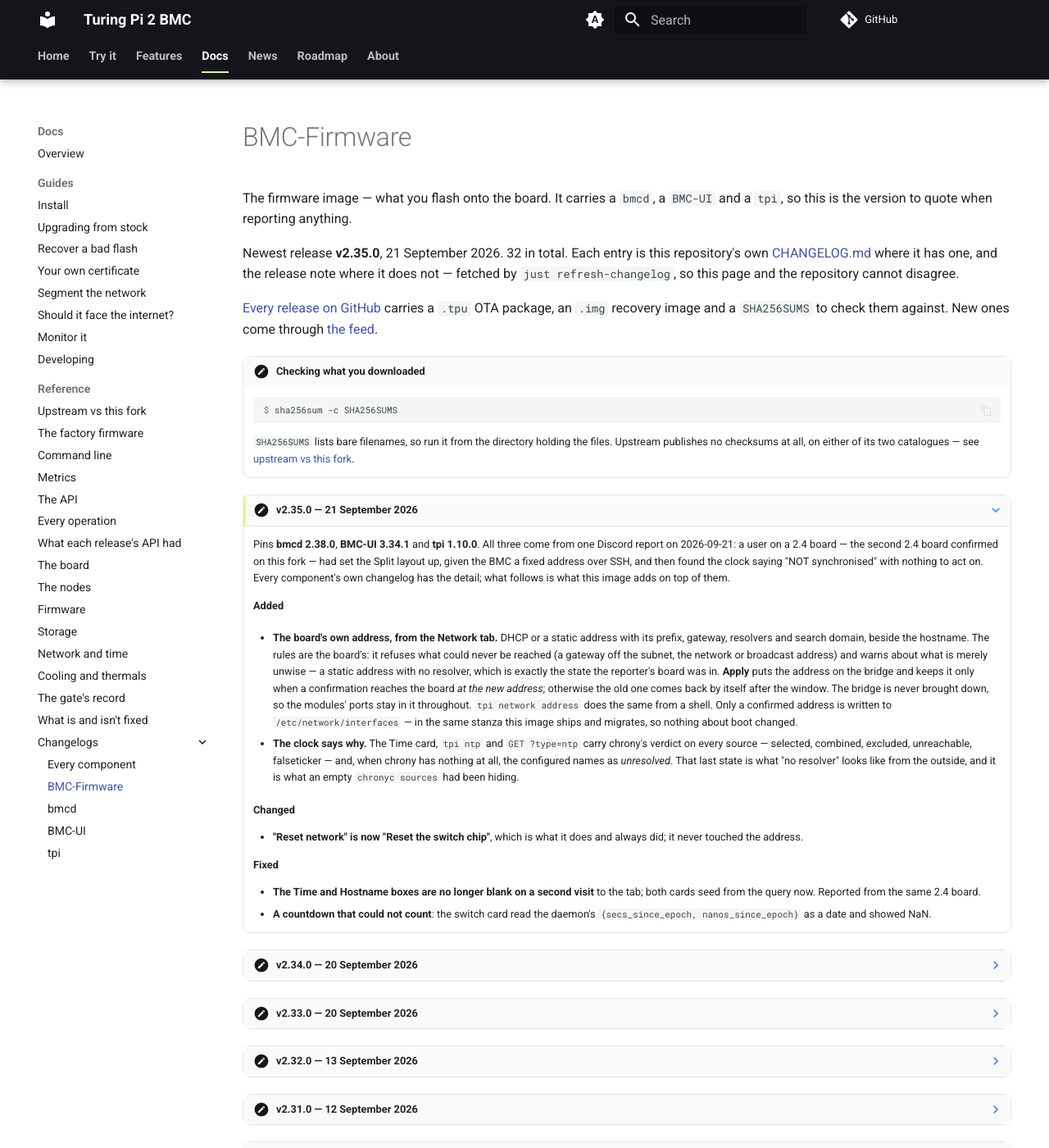
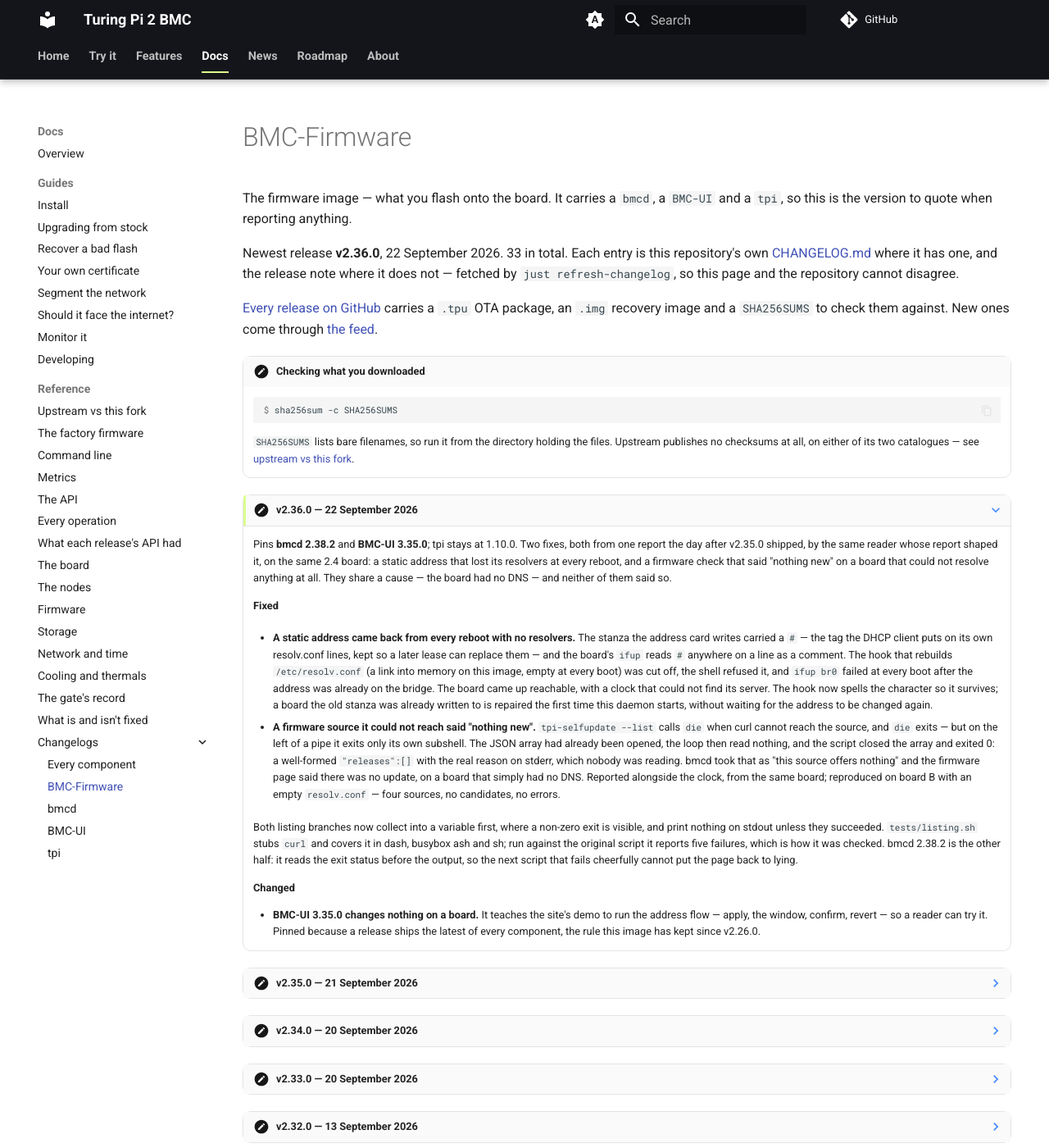
Before and after one commit to excavador-turing/www, an MkDocs documentation site: the page built from docs/changelog/firmware.md, in a window 1280 px wide and 1400 px high. Shown: the whole window at 82% size. Built offline with MkDocs 1.6.1 and Material for MkDocs 9.7.7, drawn with Linux system fonts in a browser that asks for light colours; comment, search, counter and statistics services are not loaded.

Commit message:
news: v2.36.0, and the pages it was waiting for
Both fixes are released and on both boards, so the pages that say "since
v2.36.0" can stand.

Co-Authored-By: Claude Opus 5 (1M context) <noreply@anthropic.com>

```diff
--- a/docs/changelog/firmware.md
+++ b/docs/changelog/firmware.md
@@ -1,5 +1,5 @@
 ---
-description: "Every BMC-Firmware release and what changed in it: 32 entries, newest v2.35.0, taken from the repository's own CHANGELOG.md."
+description: "Every BMC-Firmware release and what changed in it: 33 entries, newest v2.36.0, taken from the repository's own CHANGELOG.md."
 hide:
   - toc
 ---
@@ -8,7 +8,7 @@ hide:
 
 The firmware image — what you flash onto the board. It carries a `bmcd`, a `BMC-UI` and a `tpi`, so this is the version to quote when reporting anything.
 
-Newest release **v2.35.0**, 21 September 2026. 32 in total. Each entry is this repository's own [CHANGELOG.md](https://github.com/excavador-turing/BMC-Firmware/blob/hive/CHANGELOG.md) where it has one, and the release note where it does not — fetched by `just refresh-changelog`, so this page and the repository cannot disagree.
+Newest release **v2.36.0**, 22 September 2026. 33 in total. Each entry is this repository's own [CHANGELOG.md](https://github.com/excavador-turing/BMC-Firmware/blob/hive/CHANGELOG.md) where it has one, and the release note where it does not — fetched by `just refresh-changelog`, so this page and the repository cannot disagree.
 
 [Every release on GitHub](https://github.com/excavador-turing/BMC-Firmware/releases) carries a `.tpu` OTA package, an `.img` recovery image and a `SHA256SUMS` to check them against. New ones come through [the feed](../feed.xml).
 
@@ -20,7 +20,56 @@ Newest release **v2.35.0**, 21 September 2026. 32 in total. Each entry is this r
 
     `SHA256SUMS` lists bare filenames, so run it from the directory holding the files. Upstream publishes no checksums at all, on either of its two catalogues — see [upstream vs this fork](../reference/comparison.md).
 
-???+ note "v2.35.0 — 21 September 2026"
+???+ note "v2.36.0 — 22 September 2026"
+
+    Pins **bmcd 2.38.2** and **BMC-UI 3.35.0**; tpi stays at 1.10.0. Two fixes,
+    both from one report the day after v2.35.0 shipped, by the same reader whose
+    report shaped it, on the same 2.4 board: a static address that lost its
+    resolvers at every reboot, and a firmware check that said "nothing new" on a
+    board that could not resolve anything at all. They share a cause — the board
+    had no DNS — and neither of them said so.
+
+    **Fixed**
+
+    - **A static address came back from every reboot with no resolvers.** The
+      stanza the address card writes carried a `#` — the tag the DHCP client
+      puts on its own resolv.conf lines, kept so a later lease can replace them
+      — and the board's `ifup` reads `#` anywhere on a line as a comment. The
+      hook that rebuilds `/etc/resolv.conf` (a link into memory on this image,
+      empty at every boot) was cut off, the shell refused it, and `ifup br0`
+      failed at every boot after the address was already on the bridge. The
+      board came up reachable, with a clock that could not find its server. The
+      hook now spells the character so it survives; a board the old stanza was
+      already written to is repaired the first time this daemon starts, without
+      waiting for the address to be changed again.
+
+    - **A firmware source it could not reach said "nothing new".**
+      `tpi-selfupdate --list` calls `die` when curl cannot reach the source, and
+      `die` exits — but on the left of a pipe it exits only its own subshell.
+      The JSON array had already been opened, the loop then read nothing, and
+      the script closed the array and exited 0: a well-formed `"releases":[]`
+      with the real reason on stderr, which nobody was reading. bmcd took that
+      as "this source offers nothing" and the firmware page said there was no
+      update, on a board that simply had no DNS. Reported alongside the clock,
+      from the same board; reproduced on board B with an empty `resolv.conf` —
+      four sources, no candidates, no errors.
+
+      Both listing branches now collect into a variable first, where a non-zero
+      exit is visible, and print nothing on stdout unless they succeeded.
+      `tests/listing.sh` stubs `curl` and covers it in dash, busybox ash and
+      sh; run against the original script it reports five failures, which is
+      how it was checked. bmcd 2.38.2 is the other half: it reads the exit
+      status before the output, so the next script that fails cheerfully cannot
+      put the page back to lying.
+
+    **Changed**
+
+    - **BMC-UI 3.35.0 changes nothing on a board.** It teaches the site's demo
+      to run the address flow — apply, the window, confirm, revert — so a
+      reader can try it. Pinned because a release ships the latest of every
+      component, the rule this image has kept since v2.26.0.
+
+??? note "v2.35.0 — 21 September 2026"
 
     Pins **bmcd 2.38.0**, **BMC-UI 3.34.1** and **tpi 1.10.0**. All three come
     from one Discord report on 2026-09-21: a user on a 2.4 board — the second
--- a/docs/data/news-posts.json
+++ b/docs/data/news-posts.json
@@ -1,4 +1,5 @@
 {
+ "v2.36.0": "v2.36.0",
  "v2.35.0": "v2.35.0",
  "v2.34.0": "v2.34.0",
  "v2.33.0": "v2.34.0",
--- a/docs/llms.txt
+++ b/docs/llms.txt
@@ -61,14 +61,15 @@ Generated by `scripts/llms.py` from the site's own navigation and each page's de
 - [Reference: The gate's record](https://turingpi.xyz/reference/gate-history/): Every firmware update these boards have taken and whether the gate promoted or rolled it back, read from the board's own counter.
 - [Reference: What is and isn't fixed](https://turingpi.xyz/reference/known-faults/): What this fork has fixed, what is still open, and what upstream never fixed, each entry with where and when it was measured.
 - [Changelogs: Every component](https://turingpi.xyz/changelog/): What changed in every release of the firmware, the daemon, the interface and the command line, from each repository's own CHANGELOG.md.
-- [Changelogs: BMC-Firmware](https://turingpi.xyz/changelog/firmware/): Every BMC-Firmware release and what changed in it: 32 entries, newest v2.35.0, taken from the repository's own CHANGELOG.md.
-- [Changelogs: bmcd](https://turingpi.xyz/changelog/bmcd/): Every bmcd release and what changed in it: 40 entries, newest 2.38.0, taken from the repository's own CHANGELOG.md.
+- [Changelogs: BMC-Firmware](https://turingpi.xyz/changelog/firmware/): Every BMC-Firmware release and what changed in it: 33 entries, newest v2.36.0, taken from the repository's own CHANGELOG.md.
+- [Changelogs: bmcd](https://turingpi.xyz/changelog/bmcd/): Every bmcd release and what changed in it: 42 entries, newest 2.38.2, taken from the repository's own CHANGELOG.md.
 - [Changelogs: BMC-UI](https://turingpi.xyz/changelog/bmc-ui/): Every BMC-UI release and what changed in it: 34 entries, newest v3.35.0, taken from the repository's own CHANGELOG.md.
 - [Changelogs: tpi](https://turingpi.xyz/changelog/tpi/): Every tpi release and what changed in it: 15 entries, newest v1.10.0, taken from the repository's own CHANGELOG.md.
 
 ## News
 
 - [News](https://turingpi.xyz/news/): What shipped in each Turing Pi 2 BMC firmware release and what it changed for the person using the board, newest first, with the interface pictured.
+- [Two ways a board with no DNS failed to mention it](https://turingpi.xyz/news/v2.36.0/): A static address came back from every reboot with no resolvers, because the stanza that rebuilds them carried a # the board's ifup read as a comment.
 - [A fixed address from the Network tab, and a clock that says why](https://turingpi.xyz/news/v2.35.0/): The BMC's own address — DHCP or static, with gateway and resolvers — from the Network tab, applied then confirmed at the new address so a typo cannot strand…
 - [The switch gets VLANs, the board asks for a password, and a module is one click](https://turingpi.xyz/news/v2.34.0/): VLANs on the board's own switch, tried before they are kept; a certificate endpoint; a board still on the factory password now insists you change it before it…
 - [A module armed for USB boot says so](https://turingpi.xyz/news/v2.32.0/): Pins BMC-UI 3.29.0. bmcd stays at 2.36.3 and tpi is unchanged.
@@ -78,7 +79,6 @@ Generated by `scripts/llms.py` from the site's own navigation and each page's de
 - [Who may reach this board, from the interface that asks for the password](https://turingpi.xyz/news/v2.28.0/): Pins bmcd 2.36.0 and BMC-UI 3.27.0; tpi is unchanged and already current.
 - [The latest of all three, and the SD card listed](https://turingpi.xyz/news/v2.27.0/): The first release that carries the latest of all three: BMC-UI 3.26.0, bmcd 2.34.0 and tpi 1.8.0.
 - [Choose an image off the SD card](https://turingpi.xyz/news/v2.26.0/): Pins BMC-UI 3.25.0: the SD card picker, and the flash button that threw instead of flashing.
-- [The install confirmation is a modal](https://turingpi.xyz/news/v2.25.0/): BMC-UI v3.23.0 → v3.24.0: the firmware install confirmation is a modal.
 
 ## Roadmap
 
```
Also changed, not shown: docs/changelog/bmcd.md (+55 -4 lines), docs/changelog/index.md (+2 -2 lines), docs/data/facts.yaml (+5 -5 lines), docs/feed.xml (+53 -1 lines), docs/news/posts/2.36.0.md (added, +96 -0 lines), docs/roadmap.md (+1 -1 lines).
